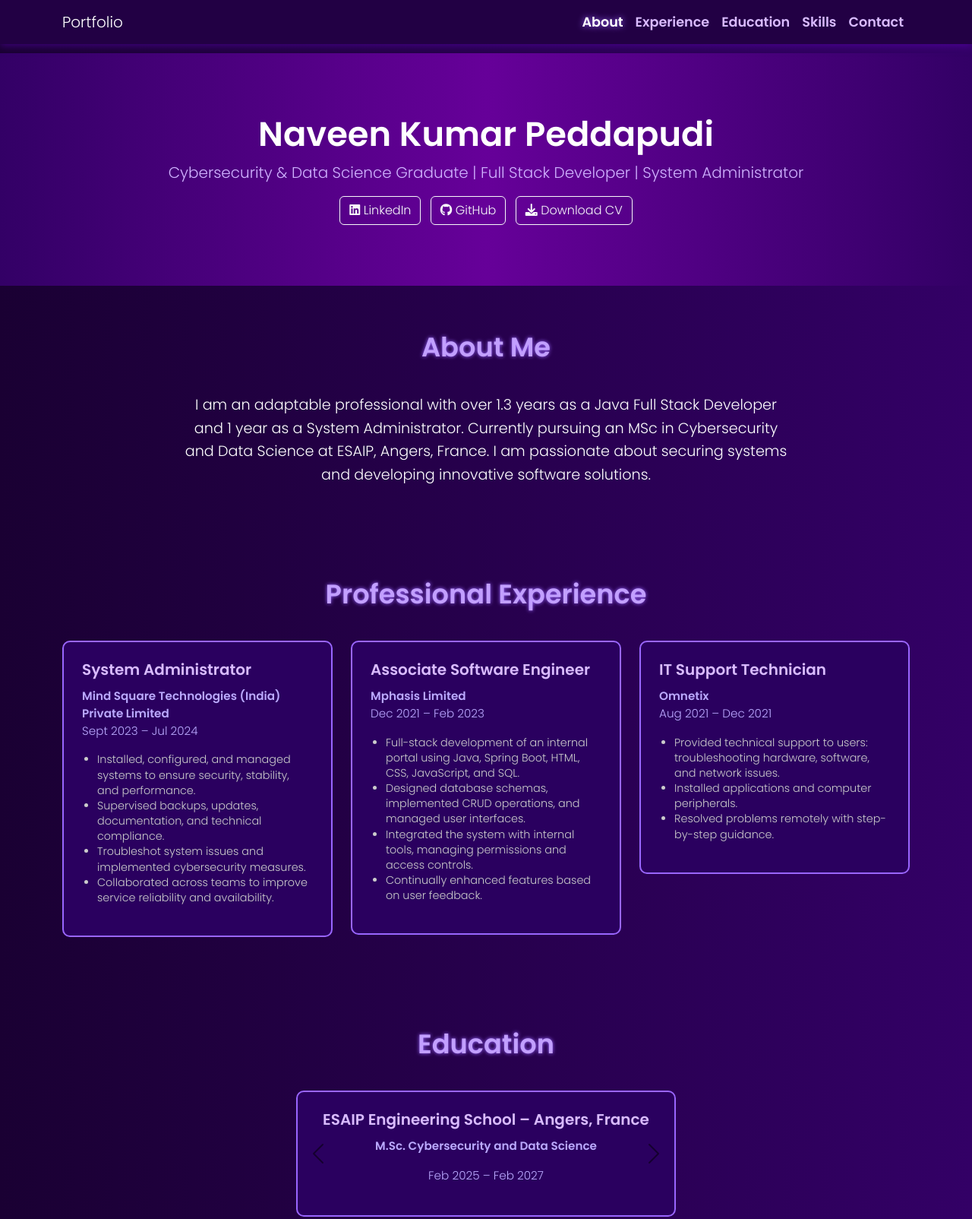
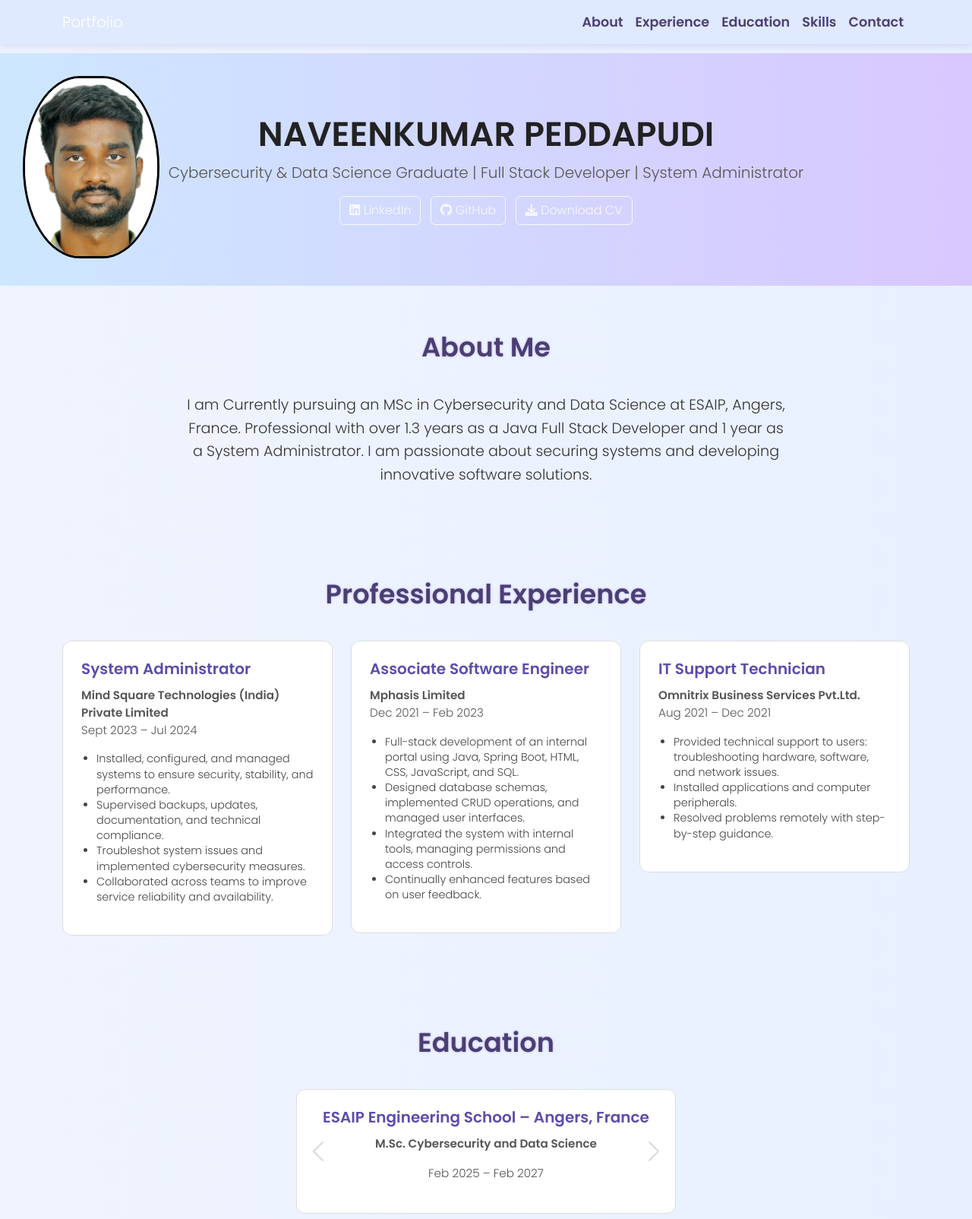
Before and after one commit to NaveenkumarPeddapudi/portfolio, a plain HTML site: page index.html in a window 1280 px wide. Shown: the top 1604 px of the page at 76% size. Drawn offline with nearby package versions, Linux system fonts and the light colour scheme.

Commit message:
MY PORTFOLIO

```diff
--- a/index.html
+++ b/index.html
@@ -15,131 +15,144 @@
   <style>
   body {
     font-family: 'Poppins', sans-serif;
-      background: linear-gradient(to right, #1a0033, #330066);
-      color: #fff;
+    background: linear-gradient(to right, #f0f4ff, #e8f0ff);
+    color: #333;
     scroll-behavior: smooth;
-      padding-top: 70px; /* space for fixed navbar */
+    padding-top: 70px;
   }
+
   header {
     padding: 80px 0;
     text-align: center;
-      background: linear-gradient(to right, #330066, #660099, #330066);
-      color: #fff;
+    background: linear-gradient(to right, #cde7ff, #d8c7ff);
+    color: #222;
   }
+
   header h1 {
     font-weight: 600;
     font-size: 2.8rem;
   }
+
   header p {
     font-size: 1.25rem;
     margin-top: 0.5rem;
-      color: #d0b3ff;
+    color: #555;
   }
+
   .section-title {
     text-align: center;
-      color: #c29fff;
+    color: #4b3f72;
     margin-bottom: 40px;
     font-weight: 600;
     font-size: 2.2rem;
-      text-shadow: 0 0 5px #9a66ff;
+    text-shadow: 0 0 3px #bcaeff;
   }
+
   section {
     padding: 60px 0;
     animation: fadeIn 1s ease forwards;
     min-height: 320px;
   }
-    /* Experience & Education Cards */
+
   .card {
-      background: #2a005f;
-      border-radius: 10px;
-      border: 2px solid #9a66ff;
-      color: #eee;
+    background: #ffffff;
+    border-radius: 12px;
+    border: 1px solid #ddd;
+    color: #333;
     transition: transform 0.3s ease, box-shadow 0.3s ease;
   }
+
   .card:hover {
-      transform: translateY(-8px);
-      box-shadow: 0 8px 20px rgba(154, 102, 255, 0.7);
+    transform: translateY(-6px);
+    box-shadow: 0 8px 20px rgba(200, 200, 255, 0.5);
   }
+
   .card h5 {
-      color: #d9bbff;
+    color: #5a4eaa;
     font-weight: 700;
     margin-bottom: 0.75rem;
   }
+
   .card p {
     font-size: 0.95rem;
     font-weight: 500;
     margin-bottom: 1rem;
-      color: #bbaaff;
+    color: #555;
   }
+
   .card ul {
     padding-left: 20px;
     font-size: 0.9rem;
     line-height: 1.4;
-      color: #ccc;
+    color: #444;
   }
 
-    /* Carousel controls */
   .carousel-control-prev-icon,
   .carousel-control-next-icon {
-      filter: invert(1) brightness(1.2);
+    filter: invert(0.5) brightness(1.4);
   }
 
-    /* Skills Section */
   #skills .skill-box {
     width: 90px;
     height: 90px;
-      background: #330066;
-      border: 2px solid #9a66ff;
+    background: #e6f0ff;
+    border: 2px solid #bcdfff;
     border-radius: 15px;
     display: flex;
     align-items: center;
     justify-content: center;
-      color: #d9bbff;
+    color: #5a4eaa;
     font-size: 3.5rem;
     transition: all 0.4s ease;
     cursor: default;
-      box-shadow: 0 0 15px #9a66ff66;
+    box-shadow: 0 0 12px #dceaff;
     margin-bottom: 8px;
   }
+
   #skills .skill-box:hover {
-      transform: scale(1.2) rotate(10deg);
-      box-shadow: 0 0 30px #c29fffcc;
+    transform: scale(1.2) rotate(8deg);
+    box-shadow: 0 0 25px #b4ccff;
     color: #fff;
-      background: #660099;
+    background: #7f9cff;
   }
+
   #skills .d-flex {
     gap: 30px;
     flex-wrap: wrap;
     justify-content: center;
   }
+
   #skills .skill-item {
     text-align: center;
     width: 100px;
     user-select: none;
   }
+
   #skills .skill-name {
     font-size: 0.9rem;
     margin-top: 6px;
-      color: #c29fff;
+    color: #4a4a7a;
     font-weight: 600;
-      text-shadow: 0 0 4px #9a66ff;
+    text-shadow: 0 0 2px #ccc;
   }
 
-    /* Contact Section */
   #contact {
-      background: #330066;
-      color: #eee;
+    background: #f2f6ff;
+    color: #333;
     text-align: center;
     padding-bottom: 60px;
   }
+
   #contact h2 {
-      color: #d9bbff;
+    color: #4b3f72;
     margin-bottom: 40px;
     font-weight: 700;
   }
-    #contact p, #contact a {
+
+  #contact p,
+  #contact a {
     font-size: 1.1rem;
-      color: #eee;
+    color: #333;
     margin: 12px 0;
     text-decoration: none;
     display: flex;
@@ -150,46 +163,47 @@
     margin-left: auto;
     margin-right: auto;
   }
+
   #contact a:hover {
-      color: #c29fff;
+    color: #5a4eaa;
   }
+
   #contact i {
-      color: #c29fff;
+    color: #5a4eaa;
     font-size: 1.5rem;
     min-width: 24px;
   }
 
-    /* Navbar */
   nav.navbar {
-      background-color: #220044 !important;
+    background-color: #dfe9ff !important;
     position: fixed;
     top: 0;
     width: 100%;
     z-index: 1030;
-      box-shadow: 0 2px 10px rgba(100, 0, 200, 0.5);
+    box-shadow: 0 2px 10px rgba(100, 100, 200, 0.2);
   }
+
   nav .navbar-nav .nav-link {
-      color: #d9bbff !important;
+    color: #4b3f72 !important;
     font-weight: 600;
     font-size: 1.1rem;
     transition: color 0.3s ease;
   }
+
   nav .navbar-nav .nav-link:hover,
   nav .navbar-nav .nav-link.active {
-      color: #fff !important;
-      text-shadow: 0 0 8px #9a66ff;
+    color: #7f6ff2 !important;
+    text-shadow: 0 0 5px #aaaaff;
   }
 
-    /* Footer */
   footer {
-      background-color: #220044;
+    background-color: #d8dfff;
     padding: 20px;
     text-align: center;
-      color: #bfaaff;
+    color: #4b3f72;
     font-size: 0.9rem;
   }
 
-    /* Animations */
   @keyframes fadeIn {
     from {
       opacity: 0;
@@ -212,7 +226,7 @@
       </button>
       <div class="collapse navbar-collapse" id="navbarNav">
         <ul class="navbar-nav ms-auto">
-          <li class="nav-item"><a class="nav-link active" href="#about">About</a></li>
+          <li class="nav-item"><a class="nav-link" href="#about">About</a></li>
           <li class="nav-item"><a class="nav-link" href="#experience">Experience</a></li>
           <li class="nav-item"><a class="nav-link" href="#education">Education</a></li>
           <li class="nav-item"><a class="nav-link" href="#skills">Skills</a></li>
@@ -224,7 +238,9 @@
 
   <header>
     <div class="container">
-      <h1>Naveen Kumar Peddapudi</h1>
+      <img src="PASSPHOTO.jpg" style="width: 180px; height: 240px; object-fit: cover; border-radius: 50% / 60%; border: 3px solid #000; position: absolute; left: 30px; top: 100px;">
+
+      <h1>NAVEENKUMAR PEDDAPUDI</h1>
       <p>Cybersecurity & Data Science Graduate | Full Stack Developer | System Administrator</p>
       <div class="mt-3">
         <a href="https://www.linkedin.com/in/naveen-kumar-peddapudi-413b36200" target="_blank" class="btn btn-outline-light me-2"><i class="fab fa-linkedin"></i> LinkedIn</a>
@@ -238,7 +254,8 @@
     <div class="container">
       <h2 class="section-title">About Me</h2>
       <p class="text-center" style="max-width: 800px; margin:auto; font-size:1.2rem; line-height:1.6;">
-        I am an adaptable professional with over 1.3 years as a Java Full Stack Developer and 1 year as a System Administrator. Currently pursuing an MSc in Cybersecurity and Data Science at ESAIP, Angers, France. I am passionate about securing systems and developing innovative software solutions.
+        I am Currently pursuing an MSc in Cybersecurity and Data Science at ESAIP, Angers, France.
+         Professional with over 1.3 years as a Java Full Stack Developer and 1 year as a System Administrator. I am passionate about securing systems and developing innovative software solutions.
       </p>
     </div>
   </section>
@@ -274,7 +291,7 @@
         <div class="col-md-5 col-lg-4">
           <div class="card p-4">
             <h5>IT Support Technician</h5>
-            <p><strong>Omnetix</strong><br />Aug 2021 – Dec 2021</p>
+            <p><strong>Omnitrix Business Services Pvt.Ltd.</strong><br />Aug 2021 – Dec 2021</p>
             <ul>
               <li>Provided technical support to users: troubleshooting hardware, software, and network issues.</li>
               <li>Installed applications and computer peripherals.</li>
```
Also changed, not shown: PASSPHOTO.jpg (added). Lines whose indentation alone changed are shown as unchanged.
